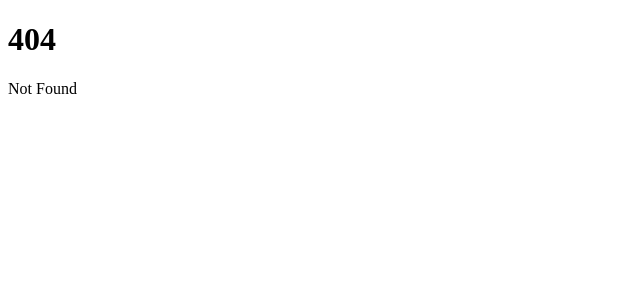
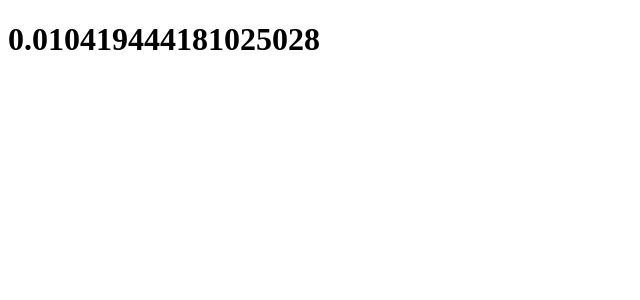
Before and after one commit to woodendoors7/NuclearOptionDocs, a SvelteKit app: page /route1 in a window 1280 px wide. Before the commit this address had no page. Shown: the top 300 px of the page, without its empty margins (0-640 px from the left). Built offline with nearby package versions, Linux system fonts and the light colour scheme.

Commit message:
CF pages SSR test

```diff
--- a/jsconfig.json
+++ b/jsconfig.json
@@ -2,7 +2,7 @@
 	"extends": "./.svelte-kit/tsconfig.json",
 	"compilerOptions": {
 		"allowJs": true,
-		"checkJs": true,
+		"checkJs": false,
 		"esModuleInterop": true,
 		"forceConsistentCasingInFileNames": true,
 		"resolveJsonModule": true,
--- a/package.json
+++ b/package.json
@@ -17,5 +17,8 @@
 		"typescript": "^5.0.0",
 		"vite": "^4.4.2"
 	},
-	"type": "module"
+	"type": "module",
+	"dependencies": {
+		"@sveltejs/adapter-static": "^2.0.3"
+	}
 }
--- a/src/routes/+page.svelte
+++ b/src/routes/+page.svelte
@@ -1,2 +1,3 @@
+
 <h1>Welcome to SvelteKit</h1>
 <p>Visit <a href="https://kit.svelte.dev">kit.svelte.dev</a> to read the documentation</p>
--- /dev/null
+++ b/src/routes/route1/+page.js
@@ -0,0 +1,8 @@
+export const prerender = true;
+
+
+
+export async function load() {
+    let random = Math.random();
+    return {random}
+}
--- /dev/null
+++ b/src/routes/route1/+page.svelte
@@ -0,0 +1,6 @@
+<script>
+    export let data;
+    console.log(data)
+</script>
+
+<h1>{data.random}</h1>
```
Also changed, not shown: 1 other file (tests, documents, lock files or other folders).
